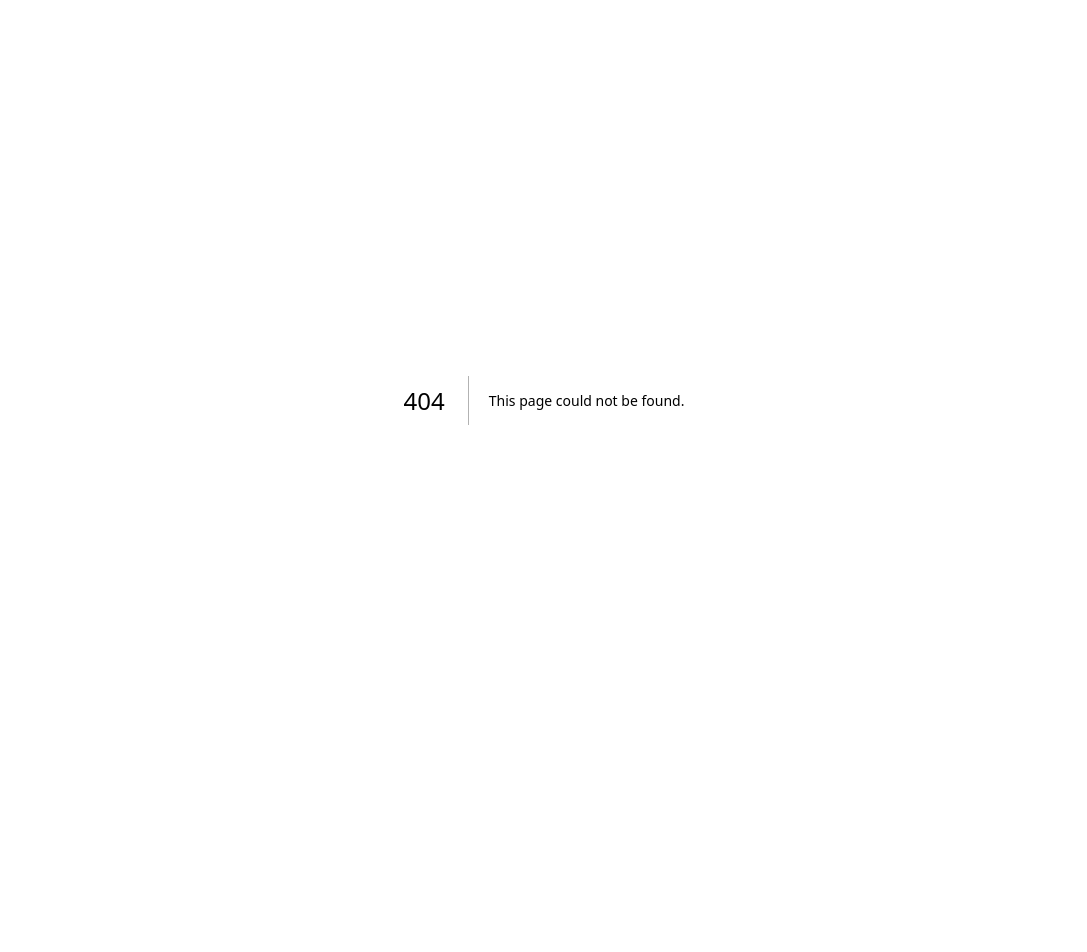
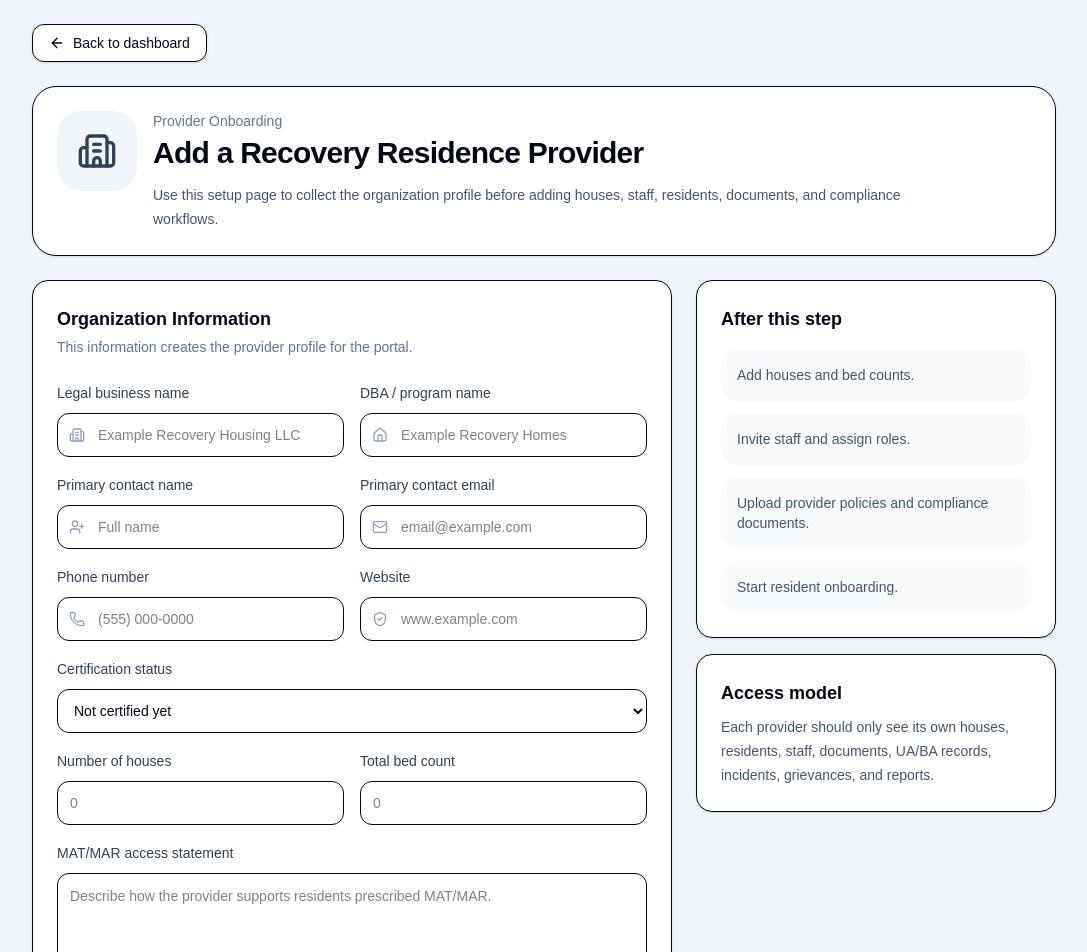
Before and after one commit to RBooth10/halfway-portal, a Next.js app: page /onboarding in a window 1280 px wide. Before the commit this address had no page. Shown: the top 952 px of the page, without its empty margins (96-1183 px from the left). Before the commit the page ends 800 px from the top, so only its background shows below. Built offline with nearby package versions, Linux system fonts and the light colour scheme.

Commit message:
Add provider onboarding page

```diff
--- /dev/null
+++ b/app/onboarding/page.tsx
@@ -0,0 +1,173 @@
+import {
+  ArrowLeft,
+  Building2,
+  Home,
+  Mail,
+  Phone,
+  ShieldCheck,
+  UserPlus,
+} from "lucide-react";
+import Link from "next/link";
+
+const certificationOptions = [
+  "Not certified yet",
+  "Preparing for FARR certification",
+  "FARR certified",
+  "NARR affiliate certified",
+  "Other",
+];
+
+export default function ProviderOnboardingPage() {
+  return (
+    <main className="min-h-screen bg-slate-100 p-6 text-slate-950">
+      <div className="mx-auto max-w-5xl space-y-6">
+        <Link
+          href="/"
+          className="inline-flex items-center gap-2 rounded-xl border bg-white px-4 py-2 text-sm font-medium shadow-sm hover:bg-slate-50"
+        >
+          <ArrowLeft className="h-4 w-4" />
+          Back to dashboard
+        </Link>
+
+        <section className="rounded-3xl border bg-white p-6 shadow-sm">
+          <div className="flex gap-4">
+            <div className="flex h-20 w-20 shrink-0 items-center justify-center rounded-3xl bg-slate-100">
+              <Building2 className="h-10 w-10 text-slate-700" />
+            </div>
+            <div>
+              <p className="text-sm font-medium text-slate-500">Provider Onboarding</p>
+              <h1 className="mt-1 text-3xl font-semibold tracking-tight">
+                Add a Recovery Residence Provider
+              </h1>
+              <p className="mt-3 max-w-3xl text-sm leading-6 text-slate-600">
+                Use this setup page to collect the organization profile before adding houses,
+                staff, residents, documents, and compliance workflows.
+              </p>
+            </div>
+          </div>
+        </section>
+
+        <section className="grid gap-6 lg:grid-cols-[1fr_360px]">
+          <form className="rounded-2xl border bg-white p-6 shadow-sm">
+            <h2 className="text-lg font-semibold">Organization Information</h2>
+            <p className="mt-1 text-sm text-slate-500">
+              This information creates the provider profile for the portal.
+            </p>
+
+            <div className="mt-6 grid gap-4 md:grid-cols-2">
+              <Field label="Legal business name" placeholder="Example Recovery Housing LLC" icon={Building2} />
+              <Field label="DBA / program name" placeholder="Example Recovery Homes" icon={Home} />
+              <Field label="Primary contact name" placeholder="Full name" icon={UserPlus} />
+              <Field label="Primary contact email" placeholder="email@example.com" icon={Mail} />
+              <Field label="Phone number" placeholder="(555) 000-0000" icon={Phone} />
+              <Field label="Website" placeholder="www.example.com" icon={ShieldCheck} />
+
+              <label className="block md:col-span-2">
+                <span className="text-sm font-medium text-slate-700">
+                  Certification status
+                </span>
+                <select className="mt-2 h-11 w-full rounded-xl border bg-white px-3 text-sm outline-none ring-slate-900/10 focus:ring-4">
+                  {certificationOptions.map((option) => (
+                    <option key={option}>{option}</option>
+                  ))}
+                </select>
+              </label>
+
+              <label className="block">
+                <span className="text-sm font-medium text-slate-700">
+                  Number of houses
+                </span>
+                <input
+                  type="number"
+                  min="0"
+                  placeholder="0"
+                  className="mt-2 h-11 w-full rounded-xl border bg-white px-3 text-sm outline-none ring-slate-900/10 focus:ring-4"
+                />
+              </label>
+
+              <label className="block">
+                <span className="text-sm font-medium text-slate-700">
+                  Total bed count
+                </span>
+                <input
+                  type="number"
+                  min="0"
+                  placeholder="0"
+                  className="mt-2 h-11 w-full rounded-xl border bg-white px-3 text-sm outline-none ring-slate-900/10 focus:ring-4"
+                />
+              </label>
+
+              <label className="block md:col-span-2">
+                <span className="text-sm font-medium text-slate-700">
+                  MAT/MAR access statement
+                </span>
+                <textarea
+                  placeholder="Describe how the provider supports residents prescribed MAT/MAR."
+                  className="mt-2 min-h-28 w-full rounded-xl border bg-white p-3 text-sm outline-none ring-slate-900/10 focus:ring-4"
+                />
+              </label>
+            </div>
+
+            <div className="mt-6 flex flex-wrap gap-3">
+              <button
+                type="button"
+                className="rounded-xl bg-slate-950 px-4 py-2 text-sm font-medium text-white hover:bg-slate-800"
+              >
+                Save Provider Profile
+              </button>
+              <button
+                type="button"
+                className="rounded-xl border px-4 py-2 text-sm font-medium hover:bg-slate-50"
+              >
+                Save Draft
+              </button>
+            </div>
+          </form>
+
+          <aside className="space-y-4">
+            <div className="rounded-2xl border bg-white p-6 shadow-sm">
+              <h2 className="text-lg font-semibold">After this step</h2>
+              <div className="mt-4 space-y-3 text-sm text-slate-600">
+                <p className="rounded-2xl bg-slate-50 p-4">Add houses and bed counts.</p>
+                <p className="rounded-2xl bg-slate-50 p-4">Invite staff and assign roles.</p>
+                <p className="rounded-2xl bg-slate-50 p-4">Upload provider policies and compliance documents.</p>
+                <p className="rounded-2xl bg-slate-50 p-4">Start resident onboarding.</p>
+              </div>
+            </div>
+
+            <div className="rounded-2xl border bg-white p-6 shadow-sm">
+              <h2 className="text-lg font-semibold">Access model</h2>
+              <p className="mt-2 text-sm leading-6 text-slate-600">
+                Each provider should only see its own houses, residents, staff, documents,
+                UA/BA records, incidents, grievances, and reports.
+              </p>
+            </div>
+          </aside>
+        </section>
+      </div>
+    </main>
+  );
+}
+
+function Field({
+  label,
+  placeholder,
+  icon: Icon,
+}: {
+  label: string;
+  placeholder: string;
+  icon: React.ComponentType<{ className?: string }>;
+}) {
+  return (
+    <label className="block">
+      <span className="text-sm font-medium text-slate-700">{label}</span>
+      <div className="relative mt-2">
+        <Icon className="pointer-events-none absolute left-3 top-1/2 h-4 w-4 -translate-y-1/2 text-slate-400" />
+        <input
+          placeholder={placeholder}
+          className="h-11 w-full rounded-xl border bg-white pl-10 pr-3 text-sm outline-none ring-slate-900/10 focus:ring-4"
+        />
+      </div>
+    </label>
+  );
+}
```
